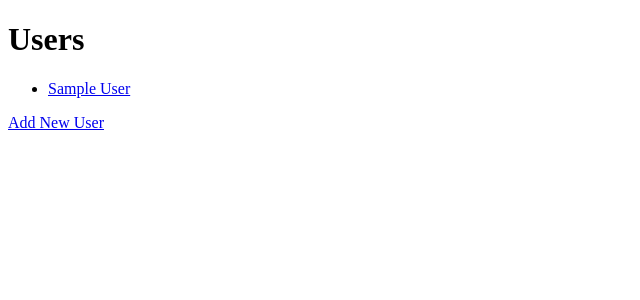
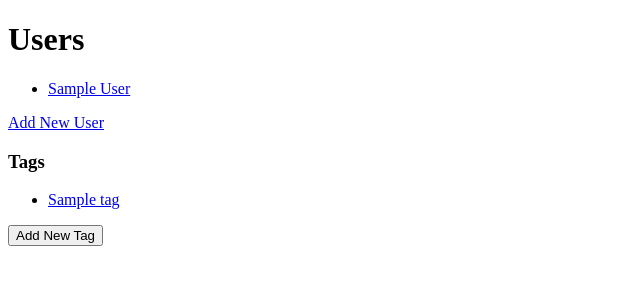
Before and after one commit to Lynxkub/blogly, a Flask app: page /users in a window 1280 px wide. Shown: the top 300 px of the page, without its empty margins (0-640 px from the left). Run offline with Flask 2, Linux system fonts and the light colour scheme; tables that the repository leaves empty hold one stand-in row (values such as "Sample post").

Commit message:
adding finished files

```diff
--- a/app.py
+++ b/app.py
@@ -1,7 +1,7 @@
 from weakref import ProxyTypes
 from flask import Flask, render_template, flash, redirect, request
 from flask_debugtoolbar import DebugToolbarExtension
-from models import db, connect_db, User, Post
+from models import db, connect_db, User, Post, Tag, PostTag
 from datetime import datetime
 
 app=Flask(__name__)
@@ -23,14 +23,14 @@ now=datetime.now()
 def home_page():
     return redirect ('/users')
 
-@app.route('/users')
+@app.route('/users', methods=['GET','POST'])
 def users_page():
 
     users=User.query.all()
+    tags=Tag.query.all()
+    return render_template('users.html', users=users, tags=tags)
 
-    return render_template('users.html', users=users)
-
-@app.route('/users', methods=['POST'])
+@app.route('/user_added', methods=['POST'])
 def new_user_created():
     first_name=request.form['first_name']
     last_name=request.form['last_name']
@@ -99,7 +99,8 @@ def confirm_edit(user_id):
 def add_post(user_id):
 
     user=User.query.get(user_id)
-    return render_template('create_post.html', user=user)
+    tags=Tag.query.all()
+    return render_template('create_post.html', user=user, tags=tags)
 
 @app.route('/successful_post_created<int:user_id>', methods=['POST'])
 def post_created(user_id):
@@ -107,7 +108,10 @@ def post_created(user_id):
     title=request.form['post_title']
     content=request.form['post_content']
 
-    new_post=Post(title=title, content=content, created_at=now, user_id=user.id)
+    tag_ids = [int(num) for num in request.form.getlist("tags")]
+    tags = Tag.query.filter(Tag.id.in_(tag_ids)).all()
+
+    new_post=Post(title=title, content=content, created_at=now, user_id=user.id, tags=tags)
     db.session.add(new_post)
     db.session.commit()
     flash('Post Created!')
@@ -118,7 +122,12 @@ def post_link(post_id):
     post=Post.query.get(post_id)
     time=post.created_at
     readable_time=time.strftime("%d/%m/%Y %H:%M:%S")
-    return render_template('post.html', post=post, timestamp=readable_time)
+    user_id=post.user_id
+    id=User.query.get(user_id)
+    first_name=id.first_name
+    last_name=id.last_name
+    tag=Tag.query.filter
+    return render_template('post.html', post=post, timestamp=readable_time, first_name=first_name, last_name=last_name, id=id)
 
 
 @app.route('/edit_post<int:post_id>')
@@ -148,3 +157,23 @@ def delete_post(post_id):
     db.session.commit()
 
     return redirect('/users')
+
+@app.route('/add_tag')
+def add_tag():
+
+    return render_template('add_tag.html')
+
+@app.route('/successful_tag_added', methods=['POST'])
+def tag_added():
+    tag_name=request.form['tag_name']
+    tag=Tag(name=tag_name)
+    db.session.add(tag)
+    db.session.commit()
+    flash('Tag Created Successfully!')
+    return redirect('/users')
+
+@app.route('/tag_list<int:tag_id>')
+def tag_list(tag_id):
+    tag_list=Tag.query.get(tag_id)
+
+    return render_template('tag_page.html', tag_list=tag_list)
--- a/templates/new_user.html
+++ b/templates/new_user.html
@@ -3,7 +3,7 @@
 {% block title %}New User Form{% endblock %}
 
 {% block content%}
-<form action='/users', method='POST'>
+<form action='/user_added', method='POST'>
     <input type='text' name='first_name' placeholder="First Name">
     <input type='text' name='last_name' placeholder="Last Name">
     <input type='url' name='profile_picture' placeholder="URL for Profile Picture">
--- a/templates/users.html
+++ b/templates/users.html
@@ -22,4 +22,14 @@
 
 <a href='/users/new'>Add New User</a>
 
+<h3>Tags</h3>
+<ul>
+    {% for tag in tags %}
+    <li><a href='/tag_list{{tag.id}}'>{{tag.name}}</a></li>
+    {% endfor %}
+</ul>
+<form action='/add_tag'>
+    <button>Add New Tag</button>
+</form>
+
 {% endblock %}
```
Also changed, not shown: models.py (+37 -0 lines), templates/add_tag.html (added, +13 -0 lines), templates/create_post.html (+10 -0 lines), templates/post.html (+11 -1 lines), templates/tag_page.html (added, +14 -0 lines).
